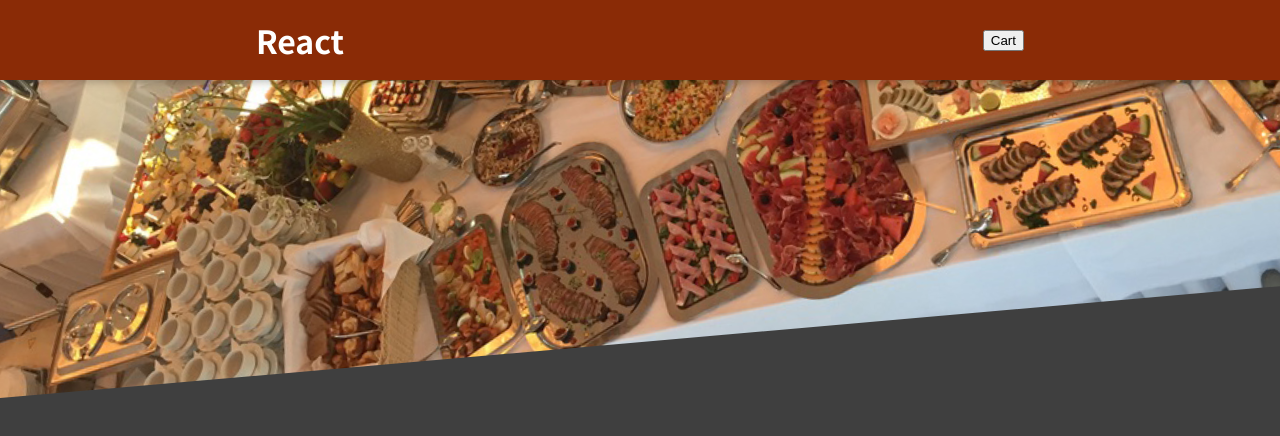
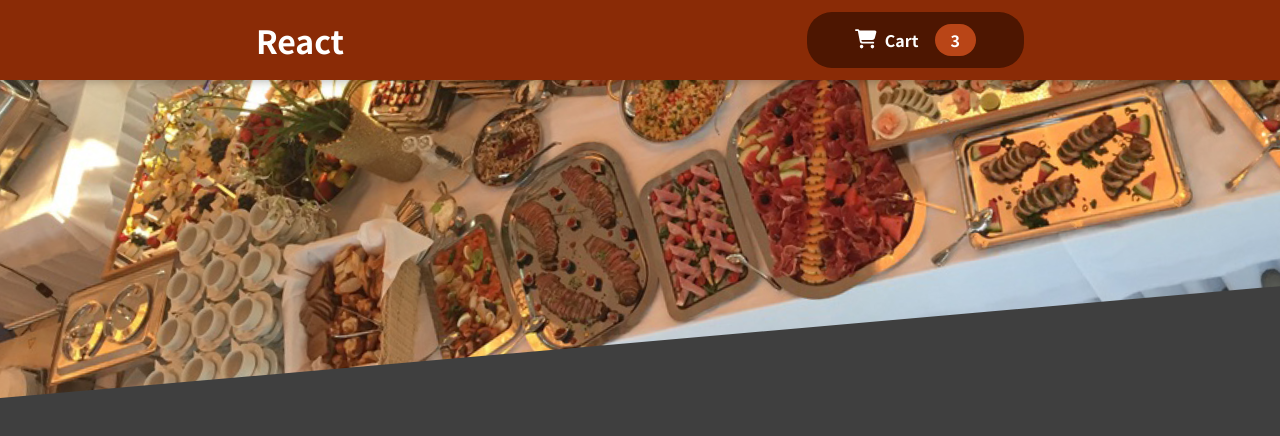
Before and after one commit to myoaung99/food-order-app-2nd, a React (Create React App) app: page / in a window 1280 px wide. Shown: the top 436 px of the page. Built offline with nearby package versions, Linux system fonts and the light colour scheme.

Commit message:
added Header Cart Button

```diff
--- a/package.json
+++ b/package.json
@@ -3,6 +3,9 @@
   "version": "0.1.0",
   "private": true,
   "dependencies": {
+    "@fortawesome/fontawesome-svg-core": "^6.1.1",
+    "@fortawesome/free-solid-svg-icons": "^6.1.1",
+    "@fortawesome/react-fontawesome": "^0.1.18",
     "@testing-library/jest-dom": "^5.11.6",
     "@testing-library/react": "^11.2.2",
     "@testing-library/user-event": "^12.5.0",
--- a/src/Layout/Header.jsx
+++ b/src/Layout/Header.jsx
@@ -1,13 +1,14 @@
 import React from "react";
 import mealImage from "../assets/meals.jpg";
 import classes from "./Header.module.css";
+import HeaderCartButton from "./HeaderCartButton";
 
 const Header = () => {
   return (
     <>
       <header className={classes.header}>
         <h1>React</h1>
-        <button>Cart</button>
+        <HeaderCartButton />
       </header>
       <div className={classes["main-image"]}>
         <img src={mealImage} alt="A table full of meals." />
--- /dev/null
+++ b/src/Layout/HeaderCartButton.jsx
@@ -0,0 +1,18 @@
+import React from "react";
+import classes from "./HeaderCartButton.module.css";
+import { FontAwesomeIcon } from "@fortawesome/react-fontawesome";
+import { faCartShopping } from "@fortawesome/free-solid-svg-icons";
+
+const HeaderCartButton = (props) => {
+  return (
+    <button className={classes.button}>
+      <span>
+        <FontAwesomeIcon className={classes.icon} icon={faCartShopping} />
+      </span>
+      <span>Cart</span>
+      <span className={classes.badge}>3</span>
+    </button>
+  );
+};
+
+export default HeaderCartButton;
--- /dev/null
+++ b/src/Layout/HeaderCartButton.module.css
@@ -0,0 +1,59 @@
+.button {
+  cursor: pointer;
+  font: inherit;
+  border: none;
+  background-color: #4d1601;
+  color: white;
+  padding: 0.75rem 3rem;
+  display: flex;
+  justify-content: space-around;
+  align-items: center;
+  border-radius: 25px;
+  font-weight: bold;
+}
+
+.button:hover,
+.button:active {
+  background-color: #2c0d00;
+}
+
+.icon {
+  width: 1.35rem;
+  height: 1.35rem;
+  margin-right: 0.5rem;
+}
+
+.badge {
+  background-color: #b94517;
+  padding: 0.25rem 1rem;
+  border-radius: 25px;
+  margin-left: 1rem;
+  font-weight: bold;
+}
+
+.button:hover .badge,
+.button:active .badge {
+  background-color: #92320c;
+}
+
+.bump {
+  animation: bump 300ms ease-out;
+}
+
+@keyframes bump {
+  0% {
+    transform: scale(1);
+  }
+  10% {
+    transform: scale(0.9);
+  }
+  30% {
+    transform: scale(1.1);
+  }
+  50% {
+    transform: scale(1.15);
+  }
+  100% {
+    transform: scale(1);
+  }
+}
```
Also changed, not shown: 2 other files (tests, documents, lock files or other folders).
